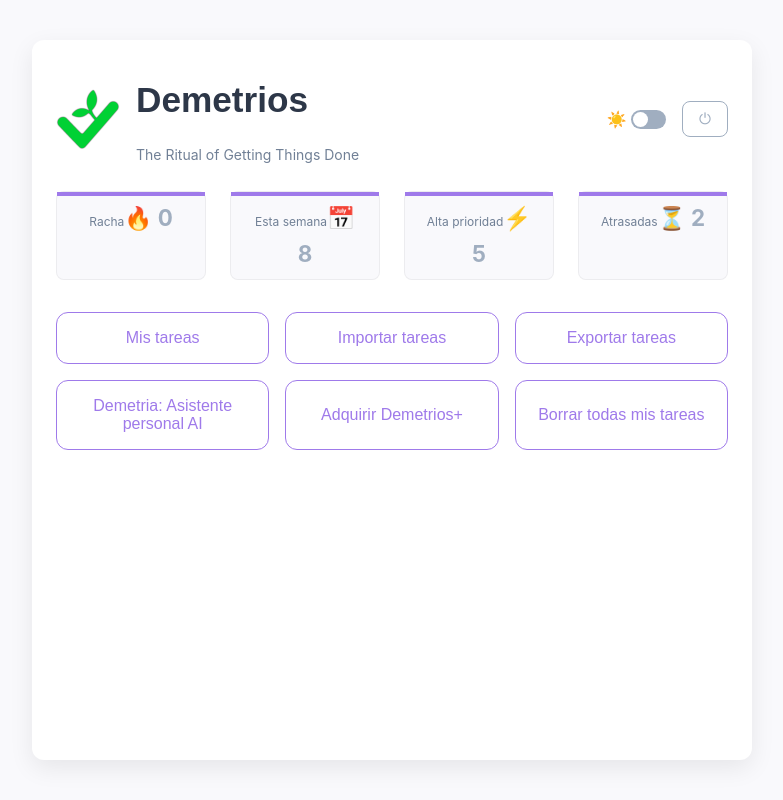
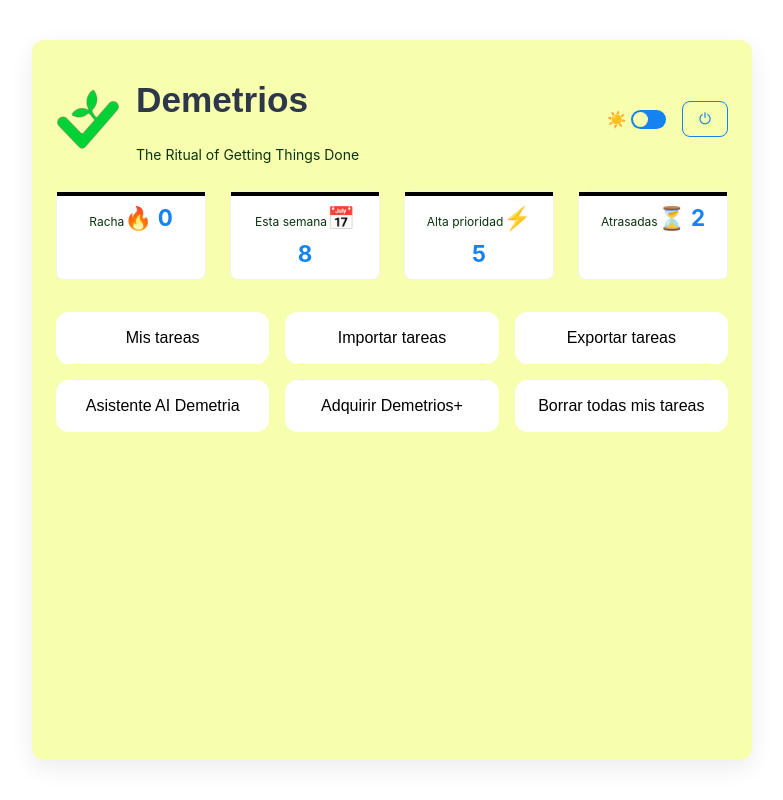
Before and after one commit to Santiago76945/taskmanager, a React (Vite) app: page /dashboard in a window 1280 px wide. Shown: the whole page, without its empty margins (248-1031 px from the left). Built offline with nearby package versions, Linux system fonts and the light colour scheme; no server answers; sample sign-in values are in the browser's storage.

Commit message:
css modified

```diff
--- a/src/components/MainMenu.jsx
+++ b/src/components/MainMenu.jsx
@@ -86,37 +86,37 @@
 
             <nav className="menu">
                 <button
-                    className="action"
+                    className="action main-menu-button"
                     onClick={() => navigate('/dashboard/tasks')}
                 >
                     Mis tareas
                 </button>
                 <button
-                    className="action"
+                    className="action main-menu-button"
                     onClick={() => navigate('/dashboard/import')}
                 >
                     Importar tareas
                 </button>
                 <button
-                    className="action"
+                    className="action main-menu-button"
                     onClick={() => navigate('/dashboard/export')}
                 >
                     Exportar tareas
                 </button>
                 <button
-                    className="action"
+                    className="action main-menu-button"
                     onClick={() => {/* futura funcionalidad Demetria */ }}
                 >
-                    Demetria: Asistente personal AI
+                    Asistente AI Demetria
                 </button>
                 <button
-                    className="action"
+                    className="action main-menu-button"
                     onClick={() => {/* futura funcionalidad Demetrios+ */ }}
                 >
                     Adquirir Demetrios+
                 </button>
                 <button
-                    className="action"
+                    className="action main-menu-button"
                     onClick={() => {/* futura funcionalidad Borrar tareas */ }}
                 >
                     Borrar todas mis tareas
--- a/src/styles/unified.css
+++ b/src/styles/unified.css
@@ -5,17 +5,22 @@
 /* ---------- Palette: Light Mode (5 colores) ---------- */
 :root {
     /* Fondos y superficies */
-    --color-bg: #f9f9fc;
-    --color-surface: #ffffff;
+    --color-bg: #ffffff;
+    --color-surface: #f7ffae;
 
     /* Colores principales */
-    --color-primary: #9f7aea;
-    --color-secondary: #a0aec0;
+    --color-primary: #000000;
+    --color-secondary: #1482f0;
     --color-accent: #f6ad55;
+
+    /* Color exclusivo para botones del menú principal */
+    --main-menu-btn-bg: #ffffff;
+    --main-menu-btn-hover: #000000;
+    --main-menu-btn-text: #000000;
 
     /* Tipografía */
     --color-text: #2d3748;
-    --color-text-muted: #718096;
+    --color-text-muted: #0a340f;
 
     /* Espaciados */
     --spacing-xs: 0.25rem;
@@ -613,3 +618,17 @@
 .btn+.btn {
     margin-left: var(--spacing-sm);
 }
+
+.main-menu-button {
+    background: var(--main-menu-btn-bg);
+    color: var(--main-menu-btn-text);
+    border: 1px solid var(--main-menu-btn-bg);
+    transition: background 0.2s ease, border-color 0.2s ease, color 0.2s ease;
+}
+
+.main-menu-button:hover {
+    background: var(--main-menu-btn-hover);
+    color: var(--main-menu-btn-bg);
+    /* texto negro sobre fondo blanco */
+    border-color: var(--main-menu-btn-hover);
+}
```
